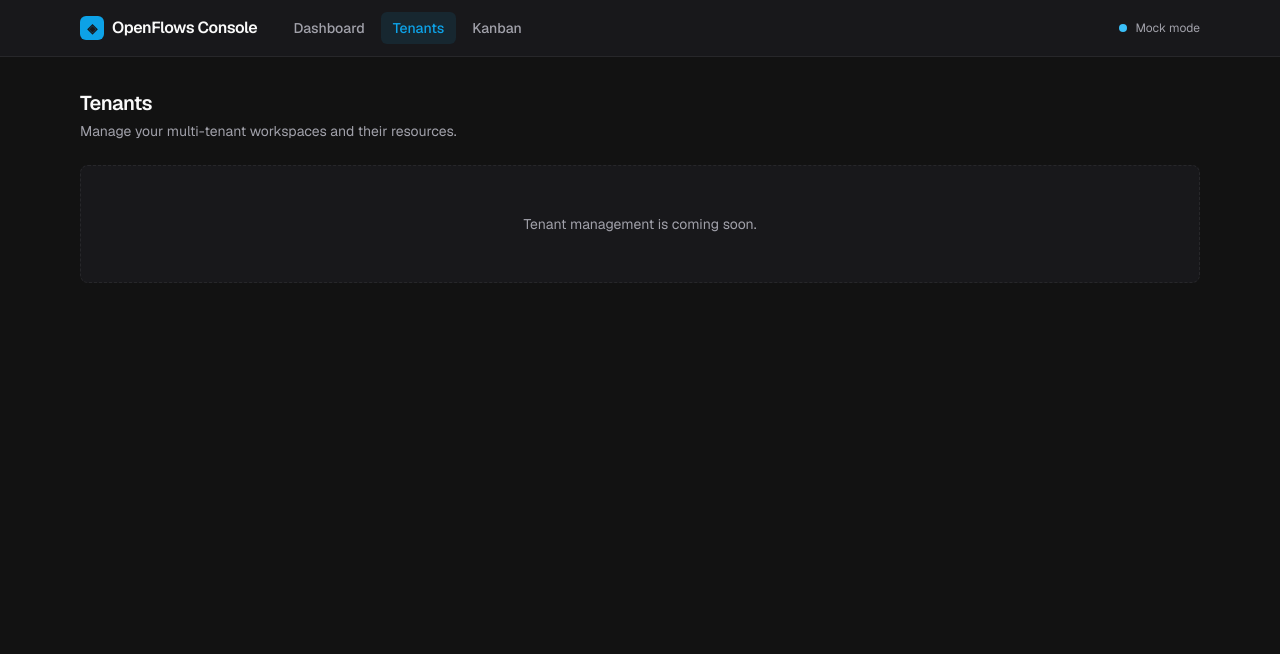
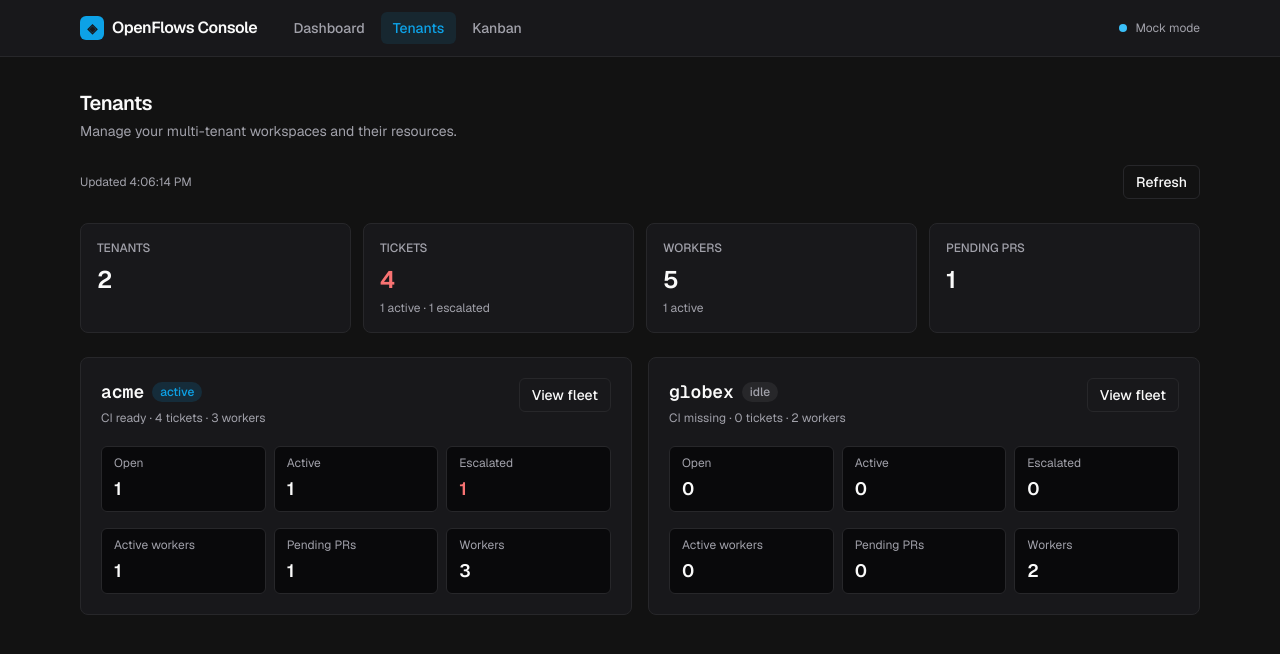
Before and after one commit to The-AgenticFlow/openflows-console, a Next.js app: page /tenants in a window 1280 px wide. Shown: the top 654 px of the page. Built offline with nearby package versions, Linux system fonts and the light colour scheme.

Commit message:
feat: build tenant list view

```diff
--- a/src/app/tenants/page.tsx
+++ b/src/app/tenants/page.tsx
@@ -1,6 +1,8 @@
-// Tenants route: manage multi-tenant workspaces and their resources.
-// Placeholder for now — tenant management is not implemented yet.
 import { PageHeader } from "@/components/page-header";
+import { TenantList } from "@/components/tenant-list";
+
+// Tenants route: lists OpenFlows tenants discovered by the data layer. Mutating
+// tenant management actions are handled by later CLI-bridge issues.
 
 export default function TenantsPage() {
   return (
@@ -9,9 +11,7 @@ export default function TenantsPage() {
         title="Tenants"
         description="Manage your multi-tenant workspaces and their resources."
       />
-      <div className="rounded-lg border border-dashed border-border bg-surface p-12 text-center text-sm text-muted">
-        Tenant management is coming soon.
-      </div>
+      <TenantList />
     </div>
   );
 }
--- /dev/null
+++ b/src/components/tenant-list.tsx
@@ -0,0 +1,227 @@
+// TenantList: operator view over OpenFlows tenants discovered by the data
+// layer. In real mode, `/api/fleet` enumerates tenants from Redis `ns:*` keys,
+// matching OpenFlows' tenant existence contract.
+"use client";
+
+import { useQuery } from "@tanstack/react-query";
+import Link from "next/link";
+
+import { summarizeTenants, type TenantSummary } from "@/lib/domain/tenant-summary";
+import type { TenantFleet } from "@/lib/domain/types";
+
+async function fetchFleet(): Promise<TenantFleet[]> {
+  const res = await fetch("/api/fleet");
+  if (!res.ok) {
+    throw new Error("Failed to load tenants");
+  }
+  return res.json();
+}
+
+export function TenantList() {
+  const { data, dataUpdatedAt, isFetching, isLoading, isError, refetch } = useQuery({
+    queryKey: ["fleet", "tenants"],
+    queryFn: fetchFleet,
+    refetchInterval: 15_000,
+  });
+
+  if (isLoading) {
+    return (
+      <div className="rounded-lg border border-border bg-surface p-6 text-sm text-muted">
+        Loading tenants…
+      </div>
+    );
+  }
+
+  if (isError) {
+    return (
+      <div className="rounded-lg border border-border bg-surface p-6">
+        <p className="text-sm text-danger">Failed to load tenants.</p>
+        <button
+          type="button"
+          onClick={() => refetch()}
+          className="mt-3 rounded-md border border-border px-3 py-1.5 text-sm text-primary transition-colors hover:bg-surface-muted"
+        >
+          Retry
+        </button>
+      </div>
+    );
+  }
+
+  const summaries = summarizeTenants(data ?? []);
+  const totals = summarizeAllTenants(summaries);
+
+  if (summaries.length === 0) {
+    return (
+      <div className="rounded-lg border border-dashed border-border bg-surface p-10 text-center">
+        <h2 className="text-base font-semibold text-foreground">No tenants found</h2>
+        <p className="mx-auto mt-2 max-w-xl text-sm text-muted">
+          No OpenFlows namespaces were discovered. In real mode, a tenant appears
+          when the SharedStore contains at least one `ns:&lt;tenant&gt;:*` key.
+        </p>
+      </div>
+    );
+  }
+
+  return (
+    <div className="space-y-6">
+      <div className="flex flex-wrap items-center justify-between gap-3">
+        <div className="text-xs text-muted">
+          {dataUpdatedAt ? `Updated ${new Date(dataUpdatedAt).toLocaleTimeString()}` : "Waiting"}
+          {isFetching ? " · refreshing" : ""}
+        </div>
+        <button
+          type="button"
+          onClick={() => refetch()}
+          className="rounded-md border border-border px-3 py-1.5 text-sm font-medium text-foreground transition-colors hover:bg-surface-muted"
+        >
+          Refresh
+        </button>
+      </div>
+
+      <div className="grid gap-3 sm:grid-cols-2 lg:grid-cols-4">
+        <Metric label="Tenants" value={summaries.length} />
+        <Metric
+          label="Tickets"
+          value={totals.ticketCount}
+          detail={`${totals.activeTicketCount} active · ${totals.escalationCount} escalated`}
+          tone={totals.escalationCount > 0 ? "danger" : "default"}
+        />
+        <Metric
+          label="Workers"
+          value={totals.workerCount}
+          detail={`${totals.activeWorkerCount} active`}
+        />
+        <Metric label="Pending PRs" value={totals.pendingPrCount} />
+      </div>
+
+      <div className="grid gap-4 lg:grid-cols-2">
+        {summaries.map((summary) => (
+          <TenantCard key={summary.name} summary={summary} />
+        ))}
+      </div>
+    </div>
+  );
+}
+
+function TenantCard({ summary }: Readonly<{ summary: TenantSummary }>) {
+  return (
+    <section className="rounded-lg border border-border bg-surface p-5">
+      <div className="flex flex-wrap items-start justify-between gap-3">
+        <div>
+          <div className="flex flex-wrap items-center gap-2">
+            <h2 className="font-mono text-lg font-semibold text-foreground">
+              {summary.name}
+            </h2>
+            <StatusBadge active={summary.isActive} />
+          </div>
+          <p className="mt-1 text-xs text-muted">
+            CI {summary.ciReadiness ?? "unknown"} · {summary.ticketCount} tickets ·{" "}
+            {summary.workerCount} workers
+          </p>
+        </div>
+        <Link
+          href={`/?tenant=${encodeURIComponent(summary.name)}`}
+          className="rounded-md border border-border px-3 py-1.5 text-sm font-medium text-foreground transition-colors hover:bg-surface-muted"
+        >
+          View fleet
+        </Link>
+      </div>
+
+      <div className="mt-5 grid gap-2 sm:grid-cols-3">
+        <MiniMetric label="Open" value={summary.openTicketCount} />
+        <MiniMetric label="Active" value={summary.activeTicketCount} />
+        <MiniMetric label="Escalated" value={summary.escalationCount} tone="danger" />
+      </div>
+
+      <div className="mt-4 grid gap-2 sm:grid-cols-3">
+        <MiniMetric label="Active workers" value={summary.activeWorkerCount} />
+        <MiniMetric label="Pending PRs" value={summary.pendingPrCount} />
+        <MiniMetric label="Workers" value={summary.workerCount} />
+      </div>
+    </section>
+  );
+}
+
+function Metric({
+  label,
+  value,
+  detail,
+  tone = "default",
+}: Readonly<{
+  label: string;
+  value: number;
+  detail?: string;
+  tone?: "default" | "danger";
+}>) {
+  return (
+    <div className="rounded-lg border border-border bg-surface p-4">
+      <div className="text-xs font-medium uppercase text-muted">{label}</div>
+      <div
+        className={
+          tone === "danger"
+            ? "mt-2 text-2xl font-semibold text-danger"
+            : "mt-2 text-2xl font-semibold text-foreground"
+        }
+      >
+        {value}
+      </div>
+      {detail ? <div className="mt-1 text-xs text-muted">{detail}</div> : null}
+    </div>
+  );
+}
+
+function MiniMetric({
+  label,
+  value,
+  tone = "default",
+}: Readonly<{ label: string; value: number; tone?: "default" | "danger" }>) {
+  return (
+    <div className="rounded-md border border-border bg-background px-3 py-2">
+      <div className="text-xs text-muted">{label}</div>
+      <div
+        className={
+          tone === "danger" && value > 0
+            ? "mt-1 text-lg font-semibold text-danger"
+            : "mt-1 text-lg font-semibold text-foreground"
+        }
+      >
+        {value}
+      </div>
+    </div>
+  );
+}
+
+function StatusBadge({ active }: Readonly<{ active: boolean }>) {
+  return (
+    <span
+      className={
+        active
+          ? "rounded-full bg-primary/15 px-2 py-0.5 text-xs font-medium text-primary"
+          : "rounded-full bg-surface-muted px-2 py-0.5 text-xs font-medium text-muted"
+      }
+    >
+      {active ? "active" : "idle"}
+    </span>
+  );
+}
+
+function summarizeAllTenants(summaries: TenantSummary[]) {
+  return summaries.reduce(
+    (totals, summary) => ({
+      ticketCount: totals.ticketCount + summary.ticketCount,
+      activeTicketCount: totals.activeTicketCount + summary.activeTicketCount,
+      escalationCount: totals.escalationCount + summary.escalationCount,
+      workerCount: totals.workerCount + summary.workerCount,
+      activeWorkerCount: totals.activeWorkerCount + summary.activeWorkerCount,
+      pendingPrCount: totals.pendingPrCount + summary.pendingPrCount,
+    }),
+    {
+      ticketCount: 0,
+      activeTicketCount: 0,
+      escalationCount: 0,
+      workerCount: 0,
+      activeWorkerCount: 0,
+      pendingPrCount: 0,
+    },
+  );
+}
--- /dev/null
+++ b/src/lib/domain/tenant-summary.ts
@@ -0,0 +1,59 @@
+// Tenant summary: pure projections for the Tenants page. A tenant is supplied
+// by the data layer only after OpenFlows discovers its Redis namespace
+// (`ns:{tenant}:*`), so this module only derives display state from that fleet.
+import type { TenantFleet, TicketStatus, WorkerStatus } from "@/lib/domain/types";
+
+export interface TenantSummary {
+  name: string;
+  ticketCount: number;
+  openTicketCount: number;
+  activeTicketCount: number;
+  escalationCount: number;
+  workerCount: number;
+  activeWorkerCount: number;
+  pendingPrCount: number;
+  ciReadiness: TenantFleet["ciReadiness"];
+  isActive: boolean;
+}
+
+export function summarizeTenants(fleet: TenantFleet[]): TenantSummary[] {
+  return fleet
+    .map((tenantFleet) => {
+      const activeTicketCount = tenantFleet.tickets.filter(isActiveTicket).length;
+      const escalationCount = tenantFleet.tickets.filter(isEscalatedTicket).length;
+      const workers = Object.values(tenantFleet.workerSlots);
+      const activeWorkerCount = workers.filter(isActiveWorker).length;
+      const pendingPrCount = tenantFleet.pendingPrs.length;
+
+      return {
+        name: tenantFleet.tenant,
+        ticketCount: tenantFleet.tickets.length,
+        openTicketCount: tenantFleet.tickets.filter((ticket) => ticket.status.type === "open")
+          .length,
+        activeTicketCount,
+        escalationCount,
+        workerCount: workers.length,
+        activeWorkerCount,
+        pendingPrCount,
+        ciReadiness: tenantFleet.ciReadiness,
+        isActive: activeTicketCount > 0 || activeWorkerCount > 0 || pendingPrCount > 0,
+      };
+    })
+    .sort((a, b) => a.name.localeCompare(b.name));
+}
+
+function isActiveTicket(ticket: { status: TicketStatus }): boolean {
+  return ticket.status.type === "assigned" || ticket.status.type === "in_progress";
+}
+
+function isEscalatedTicket(ticket: { status: TicketStatus }): boolean {
+  return (
+    ticket.status.type === "awaiting_human" ||
+    ticket.status.type === "failed" ||
+    ticket.status.type === "exhausted"
+  );
+}
+
+function isActiveWorker(worker: { status: WorkerStatus }): boolean {
+  return worker.status.type === "assigned" || worker.status.type === "working";
+}
```
Also changed, not shown: 1 other file (tests, documents, lock files or other folders).
